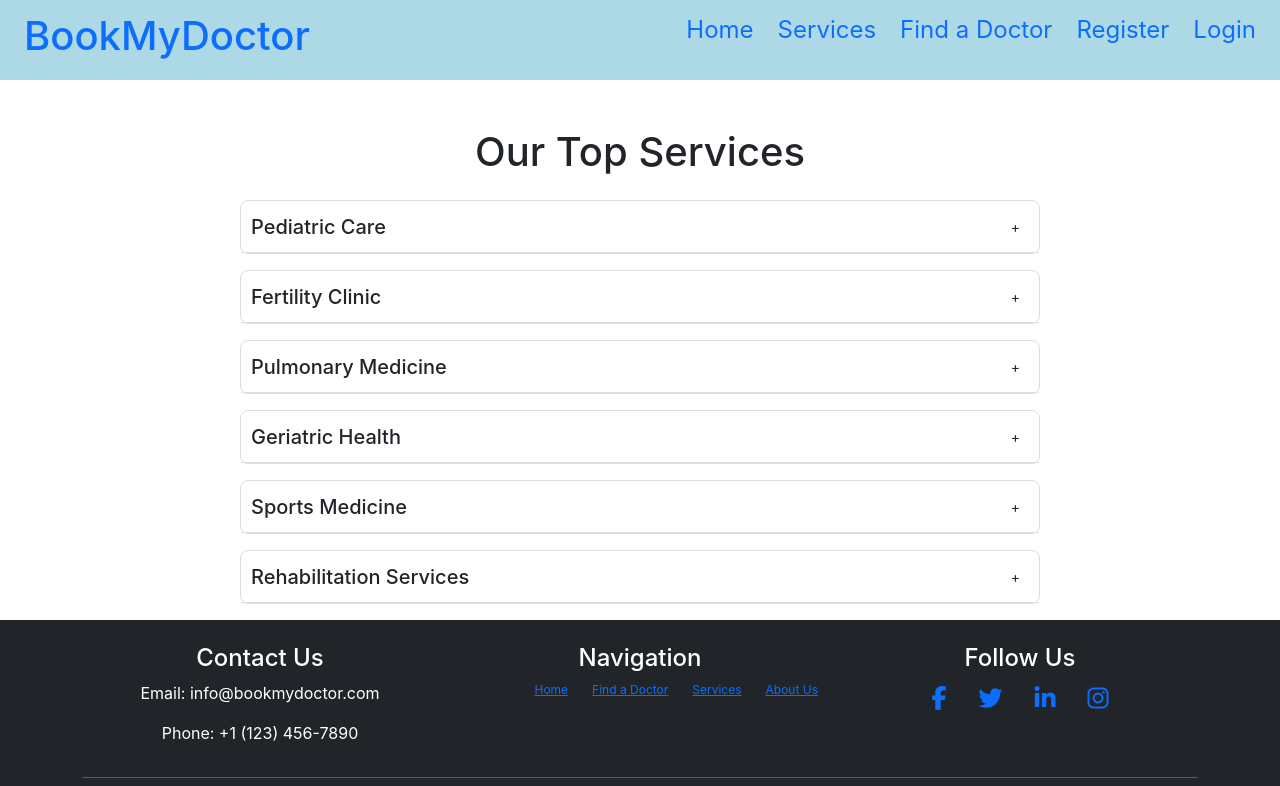
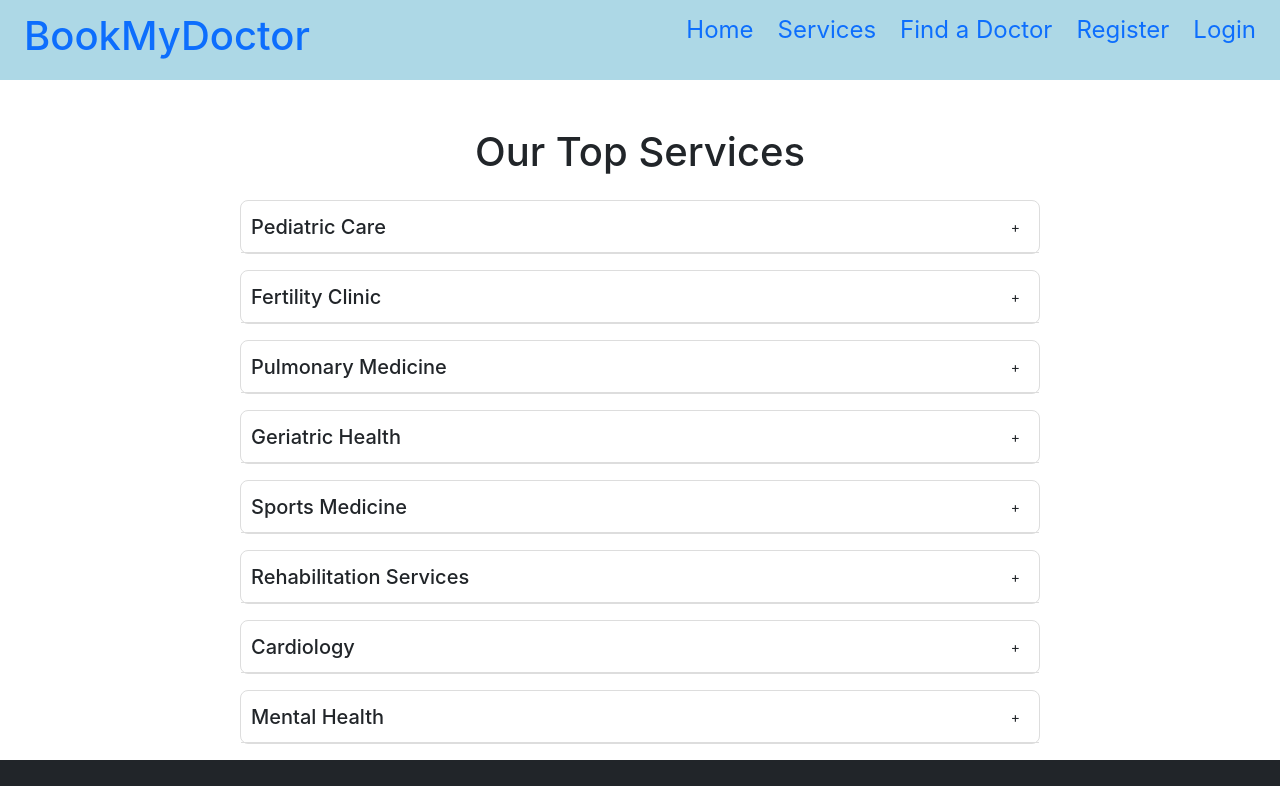
Before and after one commit to jigneshmsapoliya/BookMyDoctor, a React (Create React App) app in the folder bookmydoctor-app/: page /services in a window 1280 px wide. Shown: the top 786 px of the page. Built offline with nearby package versions, Linux system fonts and the light colour scheme.

Commit message:
AddingTopServices

```diff
--- a/bookmydoctor-app/src/data/services.js
+++ b/bookmydoctor-app/src/data/services.js
@@ -35,4 +35,17 @@ export const services = [
       bgColor: "rgba(151, 113, 255, .2)",
       textColor: "#9771FF",
     },
+
+    {
+      name: "Cardiology",
+      desc: "Specialized care for heart-related conditions. Our hospital's cardiology department offers comprehensive diagnostic and treatment services for heart health.",
+      bgColor: "rgba(255, 99, 132, .2)",
+      textColor: "#FF6384",
+    },
+    {
+      name: "Mental Health",
+      desc: "Holistic mental health services for individuals of all ages. Our hospital's mental health professionals provide counseling, therapy, and support for mental well-being.",
+      bgColor: "rgba(75, 192, 192, .2)",
+      textColor: "#4BBFC0",
+    },
 ];
```
